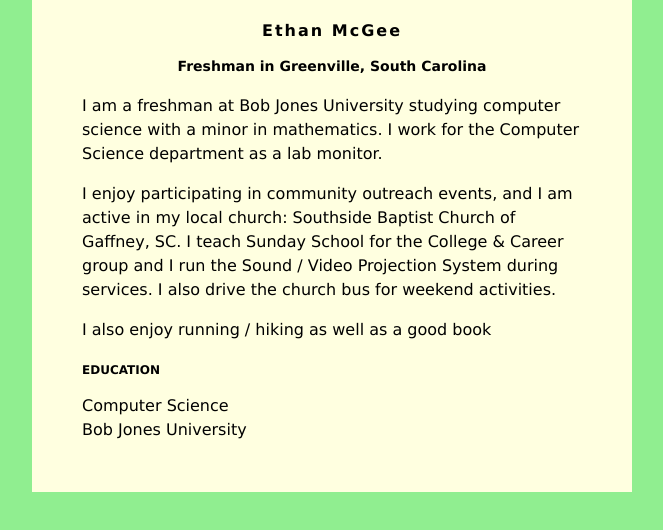
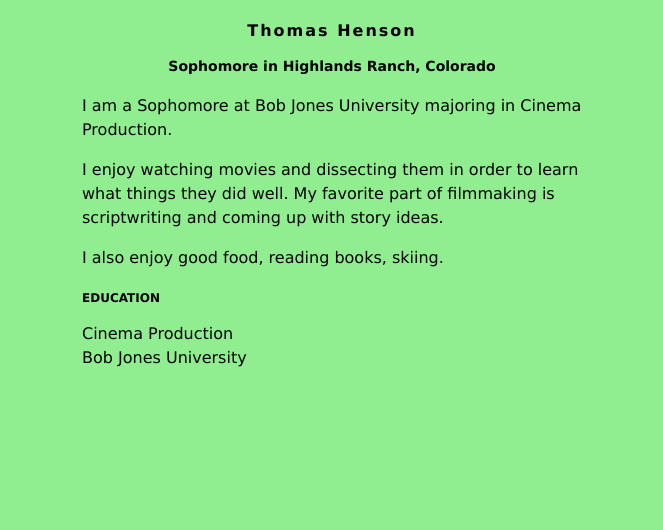
Before and after one commit to Then1/Then1.github.io, a plain HTML site: page index.html in a window 1280 px wide. Shown: the whole page, without its empty margins (308-971 px from the left). Drawn offline with Linux system fonts and the light colour scheme.

Commit message:
Update index.html

```diff
--- a/index.html
+++ b/index.html
@@ -6,7 +6,7 @@
     font-family: Verdana;
 }
 #content {
-    background: lightyellow;
+    background: lightbrown;
     min-width: 200px;
     max-width: 500px;
     padding: 50px;
@@ -30,19 +30,19 @@
 </head>
 <body>
     <div id="content">
-        <h1>Ethan McGee</h1>
-        <h2>Freshman in Greenville, South Carolina</h2>
+        <h1>Thomas Henson</h1>
+        <h2>Sophomore in Highlands Ranch, Colorado</h2>
 
-         <p>I am a freshman at Bob Jones University studying computer science with a minor in mathematics. I work for the Computer Science department as a lab monitor.</p>
+         <p>I am a Sophomore at Bob Jones University majoring in Cinema Production.</p>
          <p>
-            I enjoy participating in community outreach events, and I am active in my local church: Southside Baptist Church of Gaffney, SC.  I teach Sunday School for the College &amp; Career group and I run the Sound / Video Projection System during services.  I also drive the church bus for weekend activities.
+            I enjoy watching movies and dissecting them in order to learn what things they did well. My favorite part of filmmaking is scriptwriting and coming up with story ideas.
          </p>
          <p>
-            I also enjoy running / hiking as well as a good book
+            I also enjoy good food, reading books, skiing.
          </p>
 
         <h3>EDUCATION</h3>
-        Computer Science<br>
+       Cinema Production<br>
         Bob Jones University
     </div>
 
```
